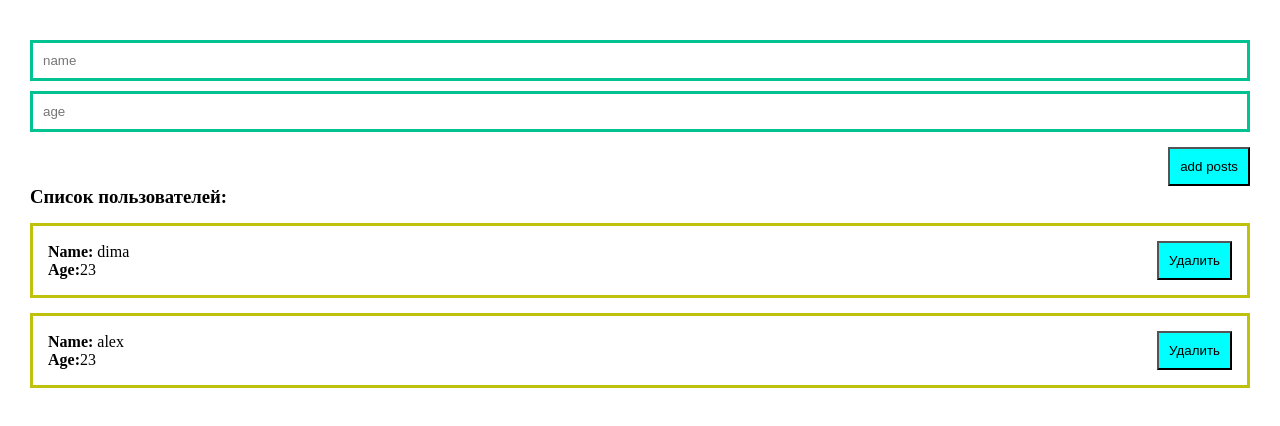
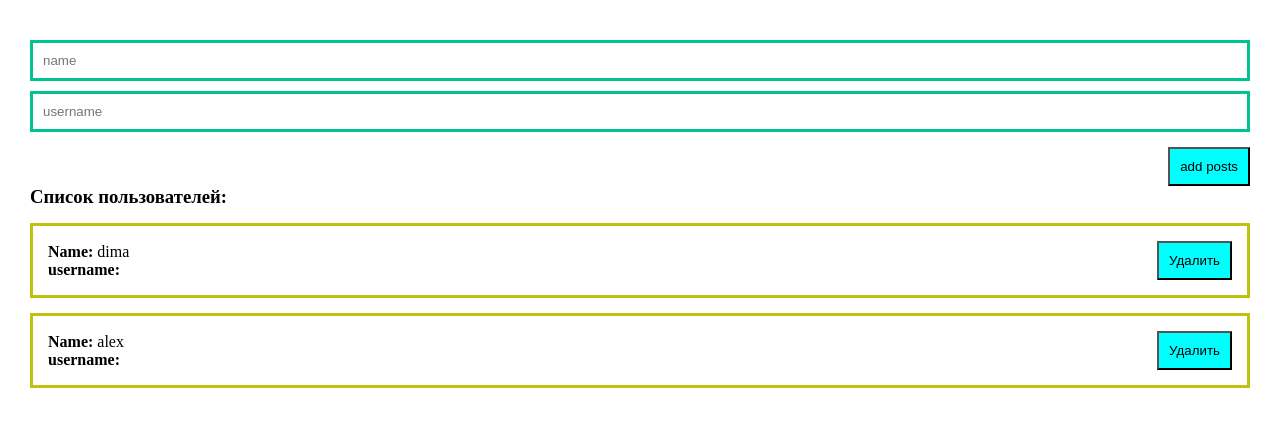
Before and after one commit to AnOnyM-03-03/vue-first-work, a Vue app: page / in a window 1280 px wide. Shown: the top 426 px of the page. Built offline with nearby package versions, Linux system fonts and the light colour scheme.

Commit message:
changing the incoming field from age to username

```diff
--- a/src/components/postForm.vue
+++ b/src/components/postForm.vue
@@ -8,10 +8,10 @@
         placeholder="name"/>
         <my-input
         class="input"
-        v-model="post.age"
-        @input="post.age = $event.target.value"
+        v-model="post.username"
+        @input="post.username = $event.target.value"
         type="text"
-        placeholder="age"/>
+        placeholder="username"/>
         <my-button
          @click="createPost"
          style="margin-top:15px"
@@ -26,7 +26,7 @@ export default{
             post:{
             id:'',
             name:'',
-            age:''
+            username:''
             }
 
         }
@@ -37,7 +37,7 @@ export default{
         this.$emit('create', this.post)
         this.post = {
             name:'',
-            age:''
+            username:''
         }
     }
         }
--- a/src/components/postItem.vue
+++ b/src/components/postItem.vue
@@ -2,7 +2,7 @@
      <div class="post">
         <div>
             <div><strong>Name:</strong> {{post.name}}</div>
-            <div><strong>Age:</strong>{{post.age}}</div>
+            <div><strong>username:</strong>{{post.username}}</div>
         </div>
         <div class="post-buttons">
             <my-button
```
